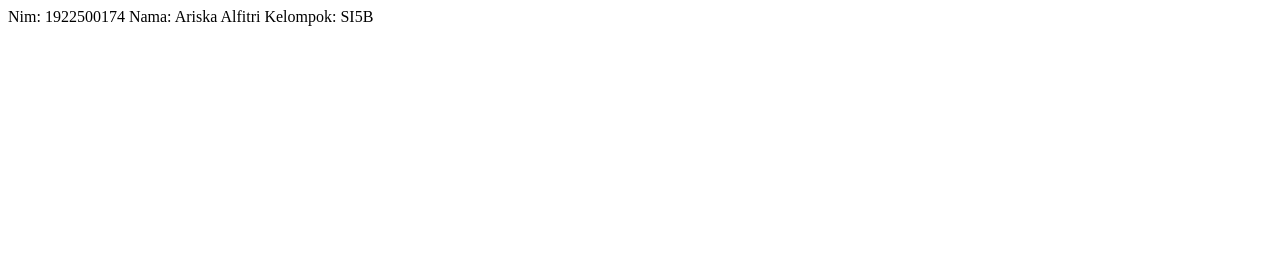
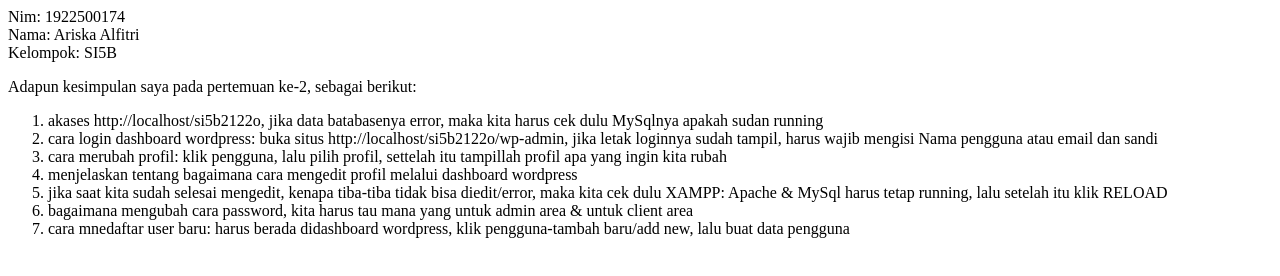
Before and after one commit to AriskaAlfitri/si5b2122o, a plain HTML site: page 2/index.html in a window 1280 px wide. Drawn offline with Linux system fonts and the light colour scheme.

Commit message:
Create index.html

```diff
--- a/2/index.html
+++ b/2/index.html
@@ -1,4 +1,15 @@
-Nim: 1922500174
-Nama: Ariska Alfitri
-Kelompok: SI5B
-</span>
+Nim: 1922500174<br>
+Nama: Ariska Alfitri<br>
+Kelompok: SI5B<br>
+
+<p>Adapun kesimpulan saya pada pertemuan ke-2, sebagai berikut:</p>
+
+<ol>
+  <li>akases http://localhost/si5b2122o, jika data batabasenya error, maka kita harus cek dulu MySqlnya apakah sudan running</li>
+  <li>cara login dashboard wordpress: buka situs http://localhost/si5b2122o/wp-admin, jika letak loginnya sudah tampil, harus wajib mengisi Nama pengguna atau email dan sandi</li>
+  <li>cara merubah profil: klik pengguna, lalu pilih profil, settelah itu tampillah profil apa yang ingin kita rubah</li>
+  <li>menjelaskan tentang bagaimana cara mengedit profil melalui dashboard wordpress</li>
+  <li>jika saat kita sudah selesai mengedit, kenapa tiba-tiba tidak bisa diedit/error, maka kita cek dulu XAMPP: Apache & MySql harus tetap running, lalu setelah itu klik RELOAD</li>
+  <li>bagaimana mengubah cara password, kita harus tau mana yang untuk admin area & untuk client area</li>
+  <li>cara mnedaftar user baru: harus berada didashboard wordpress, klik pengguna-tambah baru/add new, lalu buat data pengguna</li>
+</ol>
```
